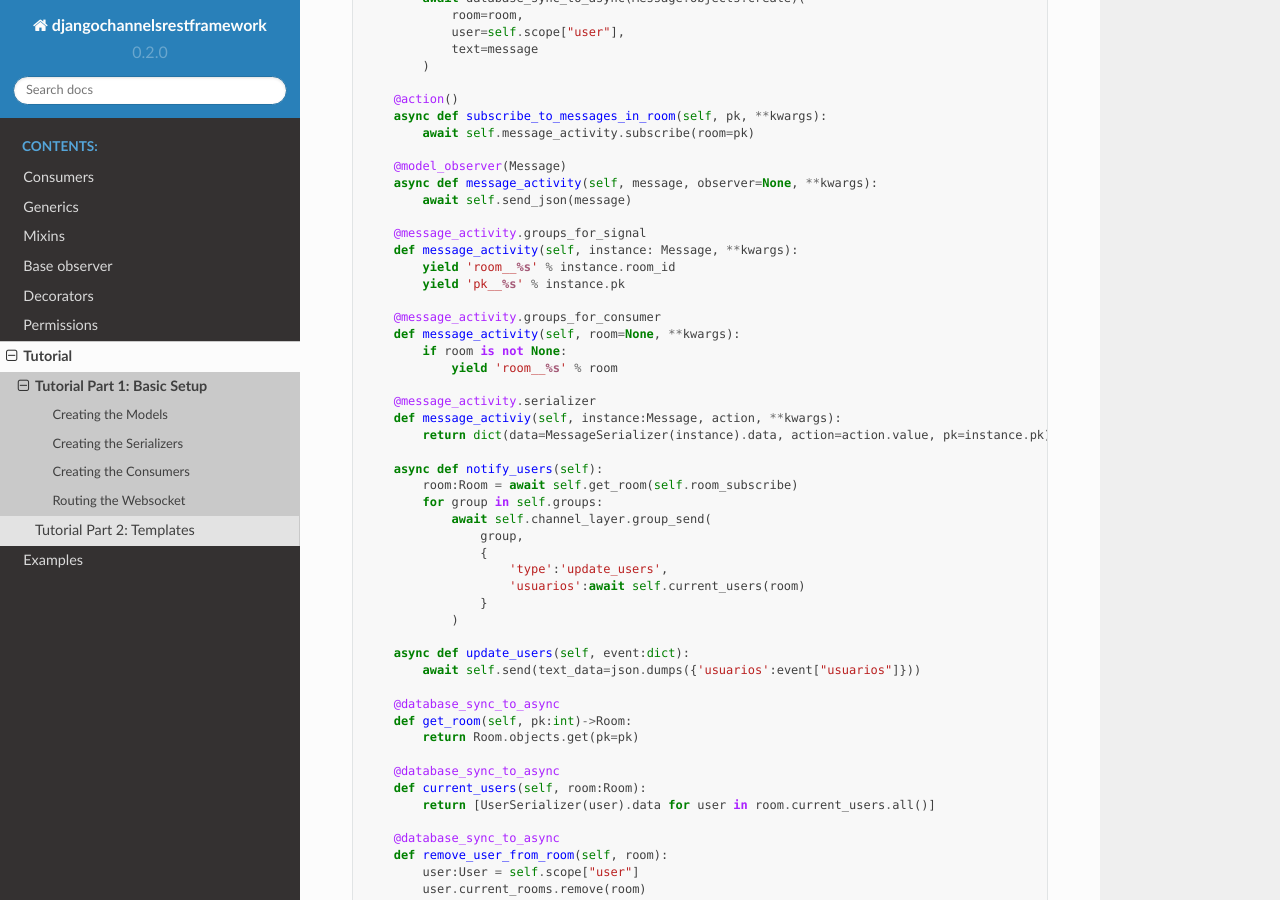
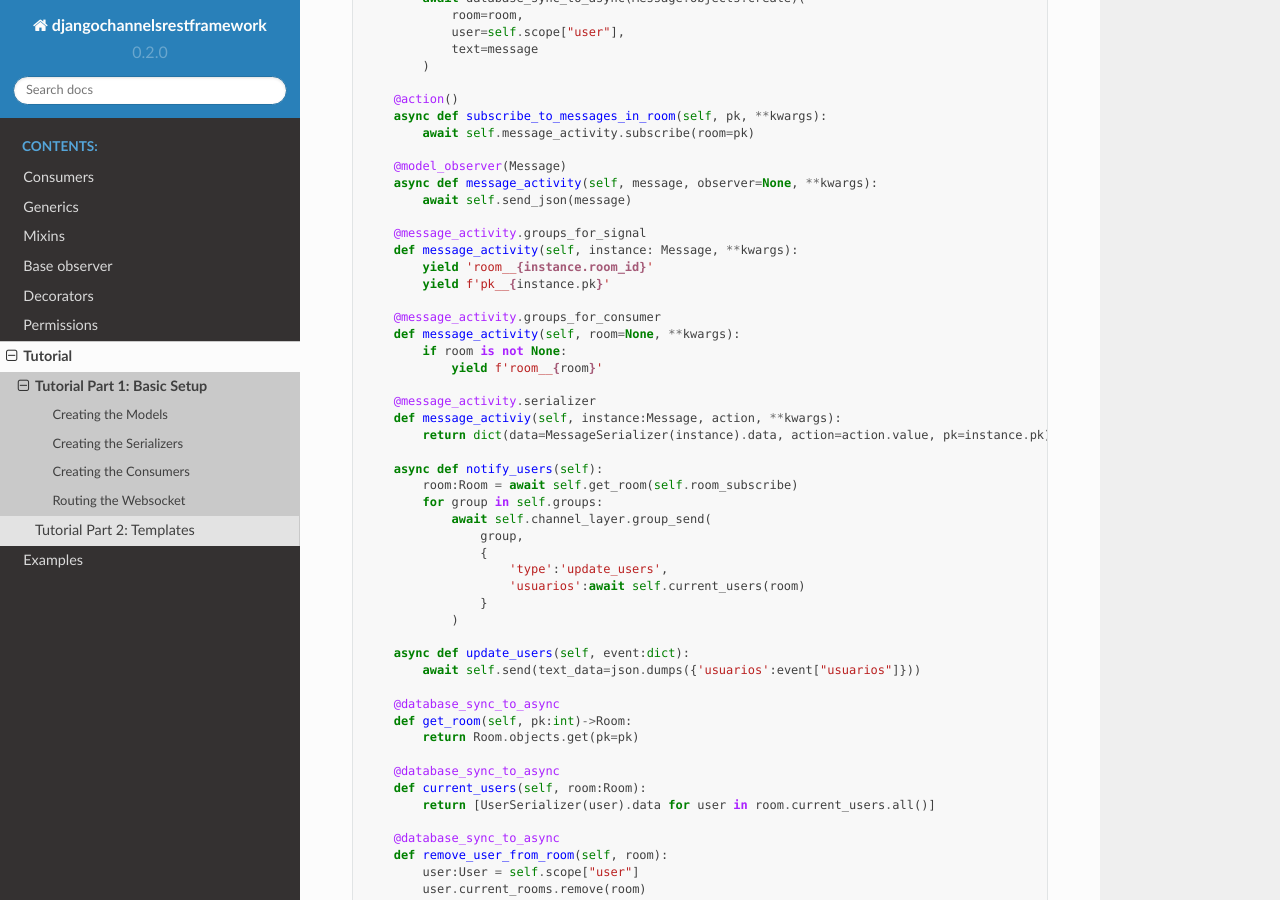
Before and after one commit to NilCoalescing/djangochannelsrestframework, a Sphinx documentation site: the page built from docs/tutorial/part_1.rst, in a window 1280 px wide and 900 px high, scrolled down 3099 px. Built offline with Sphinx 7.4.7 and the Read the Docs theme 2.0.0, drawn with Linux system fonts in a browser that asks for light colours.

Commit message:
change to f string

```diff
--- a/docs/tutorial/part_1.rst
+++ b/docs/tutorial/part_1.rst
@@ -179,13 +179,13 @@ In the ``consumers.py`` file we will create only the room consumer for:
 
         @message_activity.groups_for_signal
         def message_activity(self, instance: Message, **kwargs):
-            yield 'room__%s' % instance.room_id
-            yield 'pk__%s' % instance.pk
+            yield 'room__{instance.room_id}'
+            yield f'pk__{instance.pk}'
 
         @message_activity.groups_for_consumer
         def message_activity(self, room=None, **kwargs):
             if room is not None:
-                yield 'room__%s' % room
+                yield f'room__{room}'
 
         @message_activity.serializer
         def message_activiy(self, instance:Message, action, **kwargs):
```
